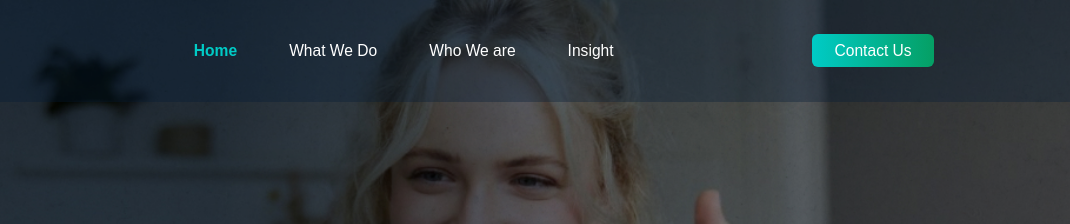
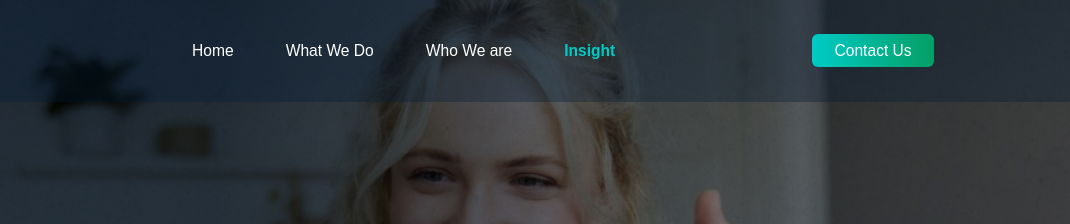
Before and after one commit to tarunfullstackdeveloper/3i, a plain HTML site: page v2/blog.html in a window 1280 px wide. Shown: the top 224 px of the page, 210-1280 px from the left. Drawn offline with nearby package versions, Linux system fonts and the light colour scheme; a web font is replaced by a local one.

Commit message:
Update blog.html

```diff
--- a/v2/blog.html
+++ b/v2/blog.html
@@ -31,10 +31,10 @@
 							</svg>
 						</div>
 						<ul>
-							<li class="active"><a href="">Home</a></li>
+							<li><a href="">Home</a></li>
 							<li><a href="whatwedo.html">What We Do</a></li>
 							<li><a href="whoweare.html">Who We are</a></li>
-							<li><a href="blog.html">Insight</a></li>
+							<li class="active"><a href="blog.html">Insight</a></li>
 						</ul>
 					</div>
 				</div>
```
